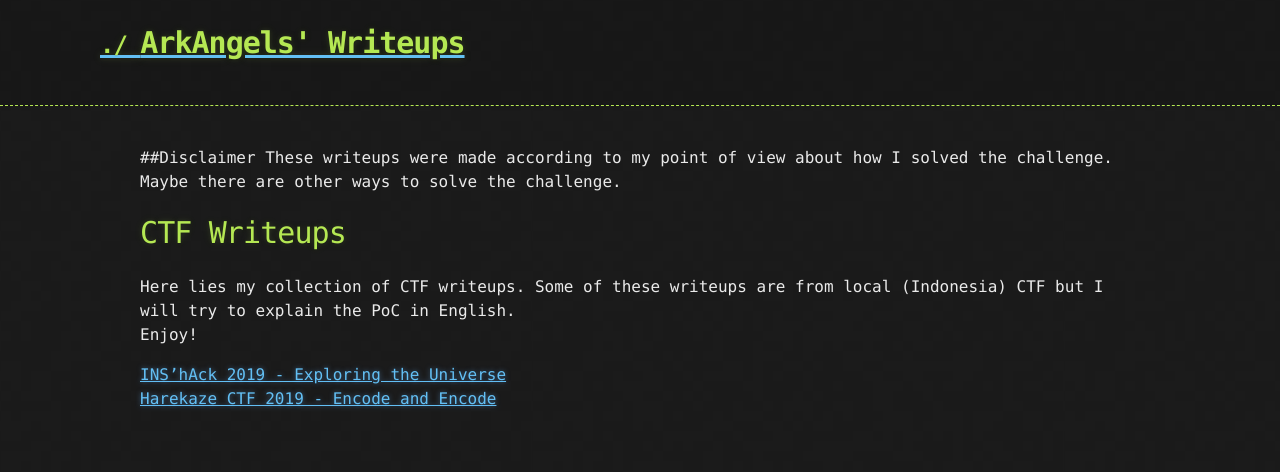
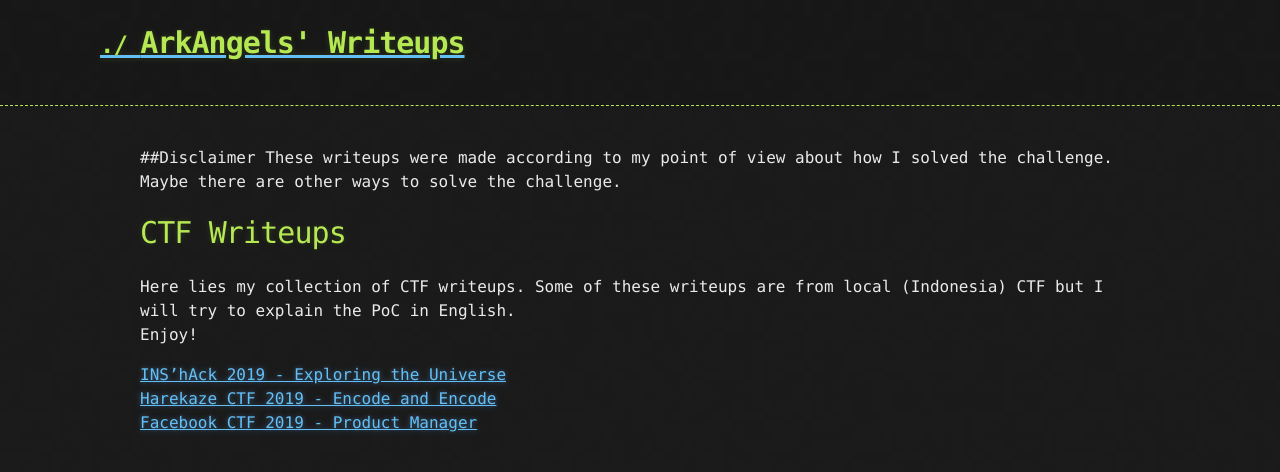
Before and after one commit to ArkAngels/ArkAngels.github.io, a Jekyll site: the page built from ctf/index.md, in a window 1280 px wide. Shown: the top 472 px of the page. Built offline with Jekyll 4.4.1, drawn with Linux system fonts in a browser that asks for light colours; the repository's description, which GitHub fills in, is left out.

Commit message:
Facebook CTF 2019 Writeup Added

```diff
--- a/ctf/index.md
+++ b/ctf/index.md
@@ -11,3 +11,4 @@ Enjoy!<br>
 
 [INS'hAck 2019 - Exploring the Universe](https://blog.xarkangels.com/ctf/inshack2019/exploring_the_universe/)<br>
 [Harekaze CTF 2019 - Encode and Encode](https://blog.xarkangels.com/ctf/harekazectf2019/encode_and_encode/)<br>
+[Facebook CTF 2019 - Product Manager](https://blog.xarkangels.com/ctf/facebookctf2019/product_manager/)<br>
```
